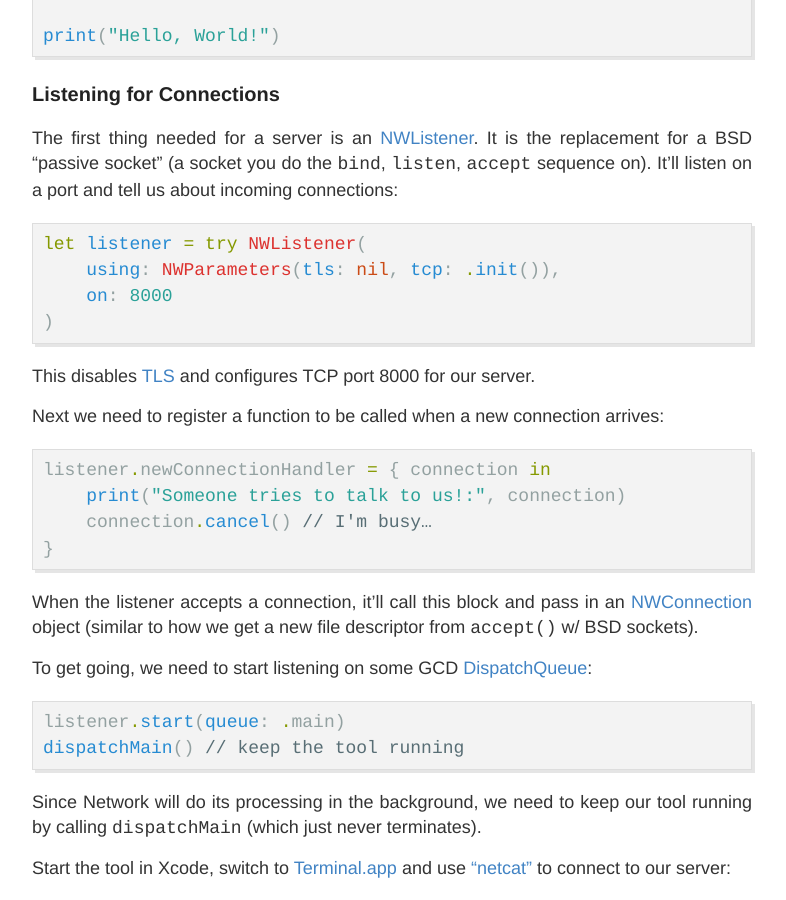
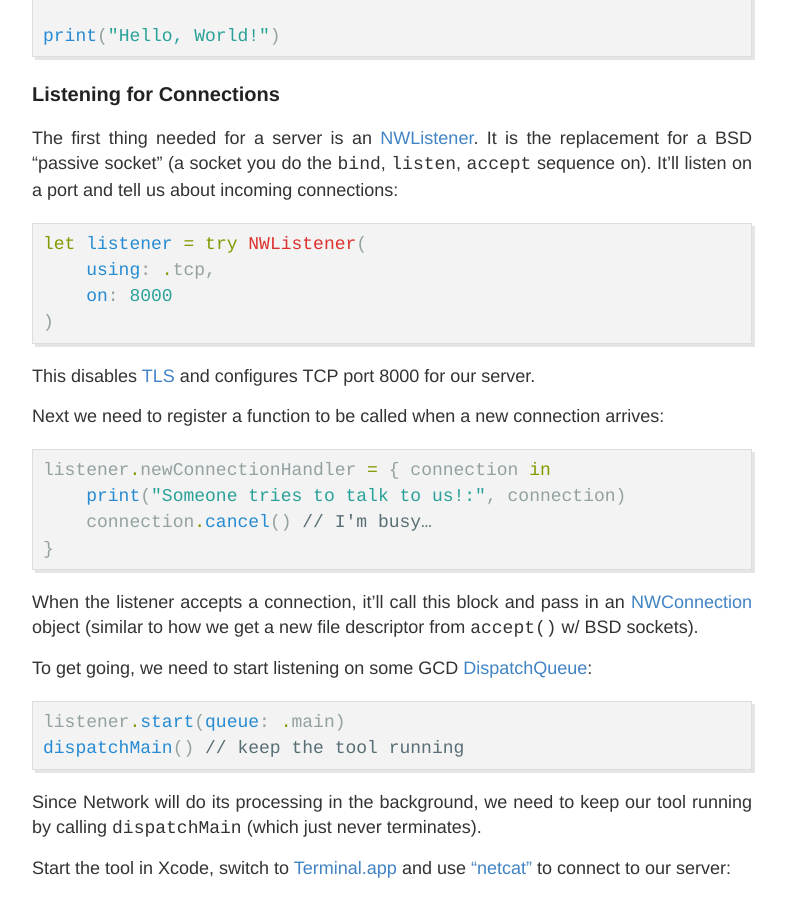
Before and after one commit to AlwaysRightInstitute/alwaysrightinstitute.github.io, a Jekyll site: the page built from _posts/2020-10-12-network-framework.md, in a window 1280 px wide and 900 px high, scrolled down 1533 px. Shown: the whole window, without its empty margins (248-1034 px from the left). Built offline with Jekyll 4.4.1, drawn with Linux system fonts in a browser that asks for light colours; some of the changed text lies outside the part shown.

Commit message:
Use using: .tcp to be more right
... as required by Cory.

````diff
--- a/_posts/2020-10-12-network-framework.md
+++ b/_posts/2020-10-12-network-framework.md
@@ -106,7 +106,7 @@ It'll listen on a port and tell us about incoming connections:
 
 ```swift
 let listener = try NWListener(
-    using: NWParameters(tls: nil, tcp: .init()),
+    using: .tcp,
     on: 8000
 )
 ```
@@ -259,7 +259,7 @@ Here is the full echo daemon source:
 import Network
 
 let listener = try NWListener(
-    using : NWParameters(tls: nil, tcp: .init()),
+    using : .tcp,
     on    : 8000
 )
 
@@ -591,7 +591,7 @@ The protocol is added to our stack using the parameters we pass to our
 In case you forgot, we had this before:
 ```swift
 let listener = try NWListener(
-    using : NWParameters(tls: nil, tcp: .init()),
+    using : .tpc,
     on    : 8000
 )
 ```
````
